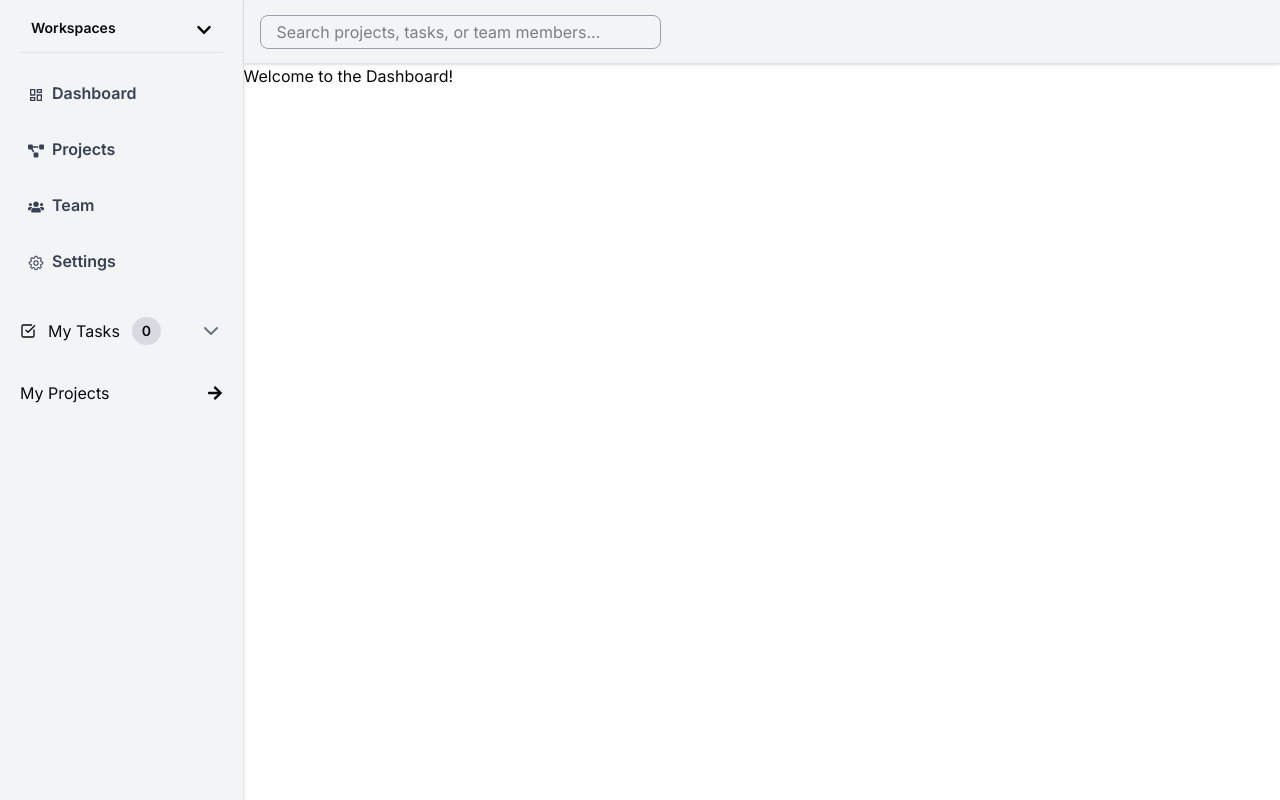
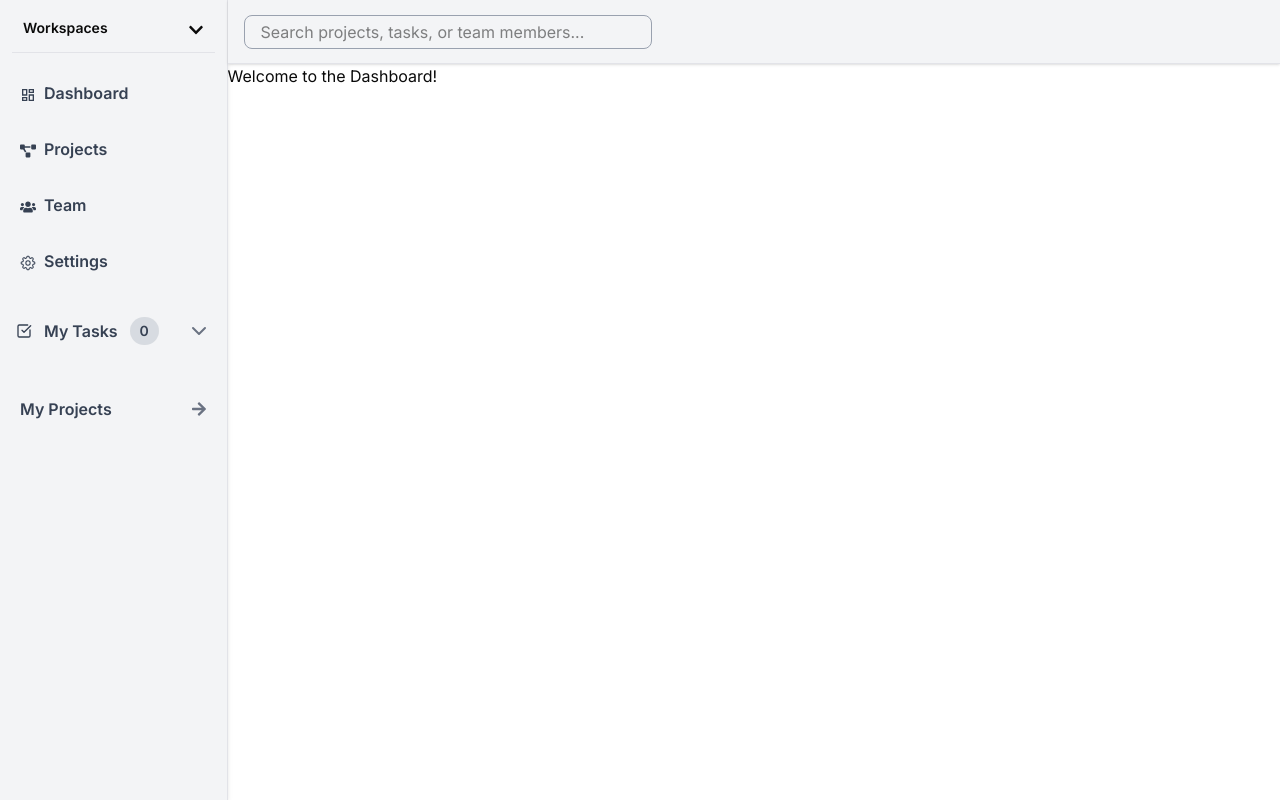
Before and after one commit to Code-Themba/worksmart, a Next.js app: page / in a window 1280 px wide. Built offline with nearby package versions, Linux system fonts and the light colour scheme.

Commit message:
Adjust Sidebar styling

```diff
--- a/app/components/Sidebar.tsx
+++ b/app/components/Sidebar.tsx
@@ -1,4 +1,6 @@
+"use client";
 import { Button } from "@/components/ui/button";
+import { useState } from "react";
 import {
   DropdownMenu,
   DropdownMenuContent,
@@ -9,7 +11,7 @@ import {
   DropdownMenuTrigger,
 } from "@/components/ui/dropdown-menu";
 import Link from "next/link";
-import { ChevronDown } from "lucide-react";
+import { ChevronDown, ChevronUp } from "lucide-react";
 import {
   FaArrowRight,
   FaChevronDown,
@@ -21,10 +23,11 @@ import { GoGear } from "react-icons/go";
 import { MdOutlineDashboard } from "react-icons/md";
 
 export default function Sidebar() {
+  const [isOpen, setIsOpen] = useState(false);
   return (
-    <nav className="w-64 h-screen flex flex-col gap-5 bg-gray-100 p-5 border-r border-gray-400/20 shadow-md">
+    <nav className="w-64 h-screen flex flex-col gap-5 bg-gray-100 py-5 px-3 border-r border-gray-400/20 shadow-md">
       {/* Workspace Dropdown */}
-      <div className="flex items-center gap-2 border-b border-gray-400/20">
+      <div className="w-full flex items-center gap-2 border-b border-gray-400/20">
         <DropdownMenu>
           <DropdownMenuTrigger
             render={
@@ -53,7 +56,7 @@ export default function Sidebar() {
         </DropdownMenu>
       </div>
       {/* Tabs */}
-      <div className="flex flex-col gap-4 font-semibold text-gray-700 ">
+      <div className="w-full flex flex-col gap-4 font-semibold text-gray-700 ">
         <Link href="#" className="hover:bg-gray-200 p-2 rounded">
           <MdOutlineDashboard className="mr-2 inline" />
           Dashboard
@@ -73,7 +76,10 @@ export default function Sidebar() {
       </div>
 
       {/* Users Tasks */}
-      <div className="flex items-center justify-between py-4">
+      <button
+        onClick={() => setIsOpen(!isOpen)}
+        className={`flex items-center justify-between py-4 px-1 text-gray-700 font-semibold hover:bg-gray-200 rounded-md ${isOpen && "bg-gray-400/20"}`}
+      >
         <h4 className="flex items-center gap-3">
           <LuSquareCheckBig />
           My Tasks{" "}
@@ -81,17 +87,26 @@ export default function Sidebar() {
             0
           </span>
         </h4>
-        <ChevronDown className="text-gray-500 inline-block" />
-      </div>
+        {/* {isOpen ? (
+            <ChevronUp
+              className={`text-gray-500 inline-block transition-transform duration-300 ${isOpen ? "rotate-180" : "rotate-0"}`}
+            />
+          ) : (
+            <ChevronDown className="text-gray-500 inline-block" />
+          )} */}
+        {isOpen ? (
+          <ChevronUp className="text-gray-500 inline-block opacity-100 scale-100" />
+        ) : (
+          <ChevronDown className="text-gray-500 inline-block opacity-100 scale-100" />
+        )}
+      </button>
       {/* Users Projects */}
-      <Link href="#">
-        <h4 className="flex items-center justify-between">
-          My Projects{" "}
-          <span className="inline-block">
-            <FaArrowRight />
-          </span>
-        </h4>
-      </Link>
+      <button className="flex items-center justify-between py-4 px-2 hover:bg-gray-200 rounded-md font-semibold text-gray-700">
+        <h4 className="flex items-center justify-between">My Projects </h4>
+        <span className="inline-block">
+          <FaArrowRight className="text-gray-500" />
+        </span>
+      </button>
     </nav>
   );
 }
```
